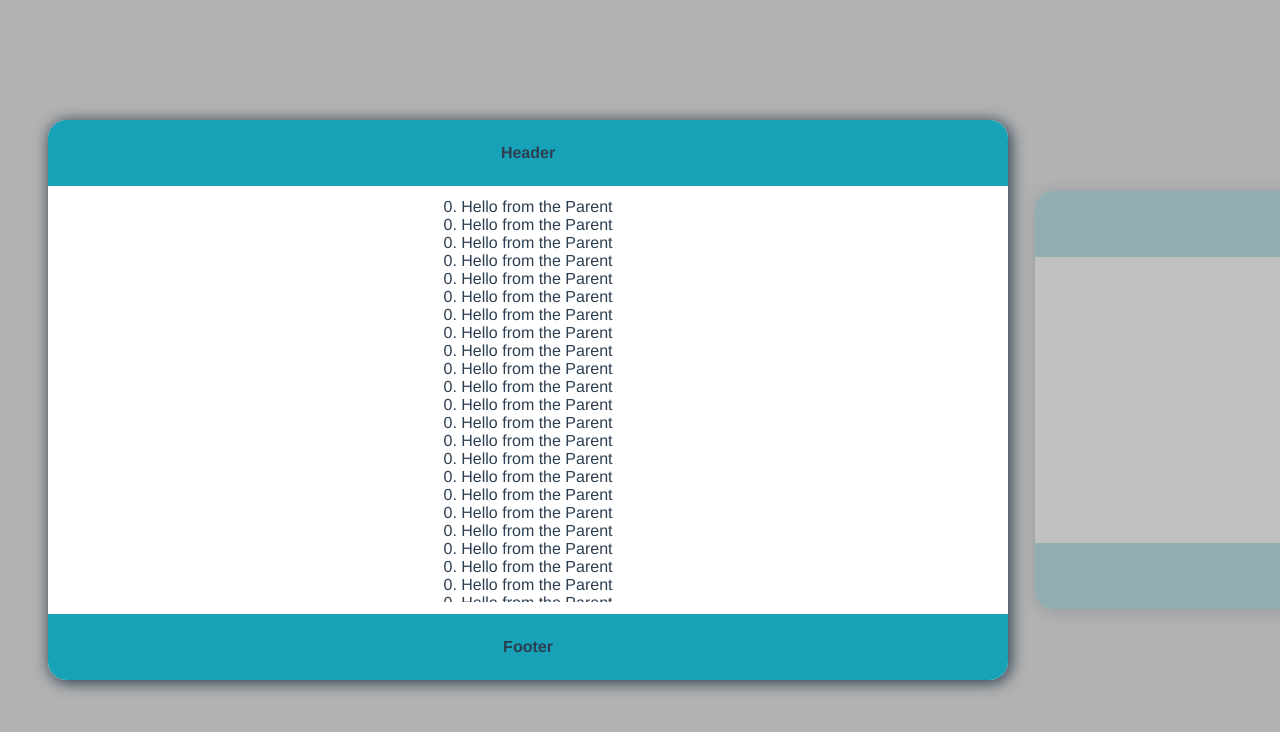
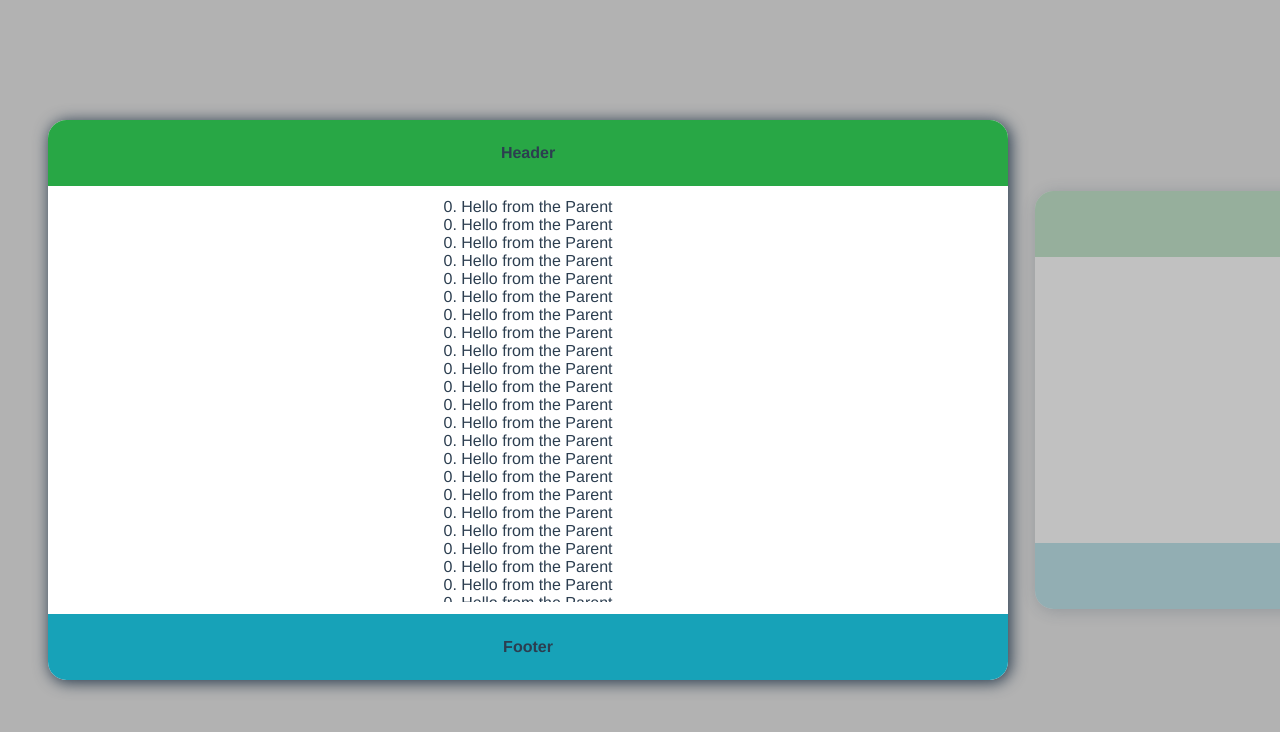
Before and after one commit to TheQuail13/vue-card-carousel, a Vue app: page / in a window 1280 px wide. Shown: the top 732 px of the page. Built offline with nearby package versions, Linux system fonts and the light colour scheme.

Commit message:
added show/hide header/footer

```diff
--- a/src/App.vue
+++ b/src/App.vue
@@ -2,7 +2,9 @@
   <div id="app">
     <HelloWorld
       :elements="elements"
-      header-color="#17a2b8"
+      :show-header="true"
+      :show-footer="true"
+      header-color="#28a745"
       footer-color="#17a2b8"
     >
       <template v-slot:header><strong>Header</strong></template>
--- a/src/components/HelloWorld.vue
+++ b/src/components/HelloWorld.vue
@@ -7,6 +7,8 @@
       :parent-mid-point="midpoint"
       :is-touch="isTouch"
       :is-scrolling="isScrolling"
+      :show-header="showHeader"
+      :show-footer="showFooter"
       :header-color="headerColor"
       :body-color="bodyColor"
       :footer-color="footerColor"
@@ -32,6 +34,16 @@ export default {
     elements: {
       type: Array,
       required: true
+    },
+    showHeader: {
+      type: Boolean,
+      required: false,
+      default: true
+    },
+    showFooter: {
+      type: Boolean,
+      required: false,
+      default: true
     },
     headerColor: {
       type: String,
--- a/src/components/Iteration.vue
+++ b/src/components/Iteration.vue
@@ -1,10 +1,10 @@
 <template>
   <div :class="['c-main']" :style="iterantStyle">
-    <div :style="headerStyle" class="c-main-header">
+    <div v-if="showHeader" :style="headerStyle" class="c-main-header">
       <slot name="header"></slot>
     </div>
     <div :style="bodyStyle" class="c-main-body"><slot></slot></div>
-    <div :style="footerStyle" class="c-main-footer">
+    <div v-if="showFooter" :style="footerStyle" class="c-main-footer">
       <slot name="footer"></slot>
     </div>
   </div>
@@ -32,10 +32,21 @@ export default {
       required: true,
       default: false
     },
+    showHeader: {
+      type: Boolean,
+      required: false,
+      default: true
+    },
+    showFooter: {
+      type: Boolean,
+      required: false,
+      default: true
+    },
     headerColor: {
       type: String,
       required: false
     },
+
     bodyColor: {
       type: String,
       required: false
@@ -117,19 +128,19 @@ export default {
     },
     headerStyle() {
       if (this.headerColor) {
-        return { "background-color": this.headerColor };
+        return { "background-color": `${this.headerColor} !important` };
       }
       return null;
     },
     bodyStyle() {
       if (this.bodyColor) {
-        return { "background-color": this.bodyColor };
+        return { "background-color": `${this.bodyColor} !important` };
       }
       return null;
     },
     footerStyle() {
       if (this.footerColor) {
-        return { "background-color": this.footerColor };
+        return { "background-color": `${this.footerColor} !important` };
       }
       return null;
     }
@@ -182,7 +193,7 @@ export default {
 
 .c-main-body {
   overflow-y: scroll;
-  height: 75%;
+  height: 100%;
   margin: 0.75em;
 }
 
```
